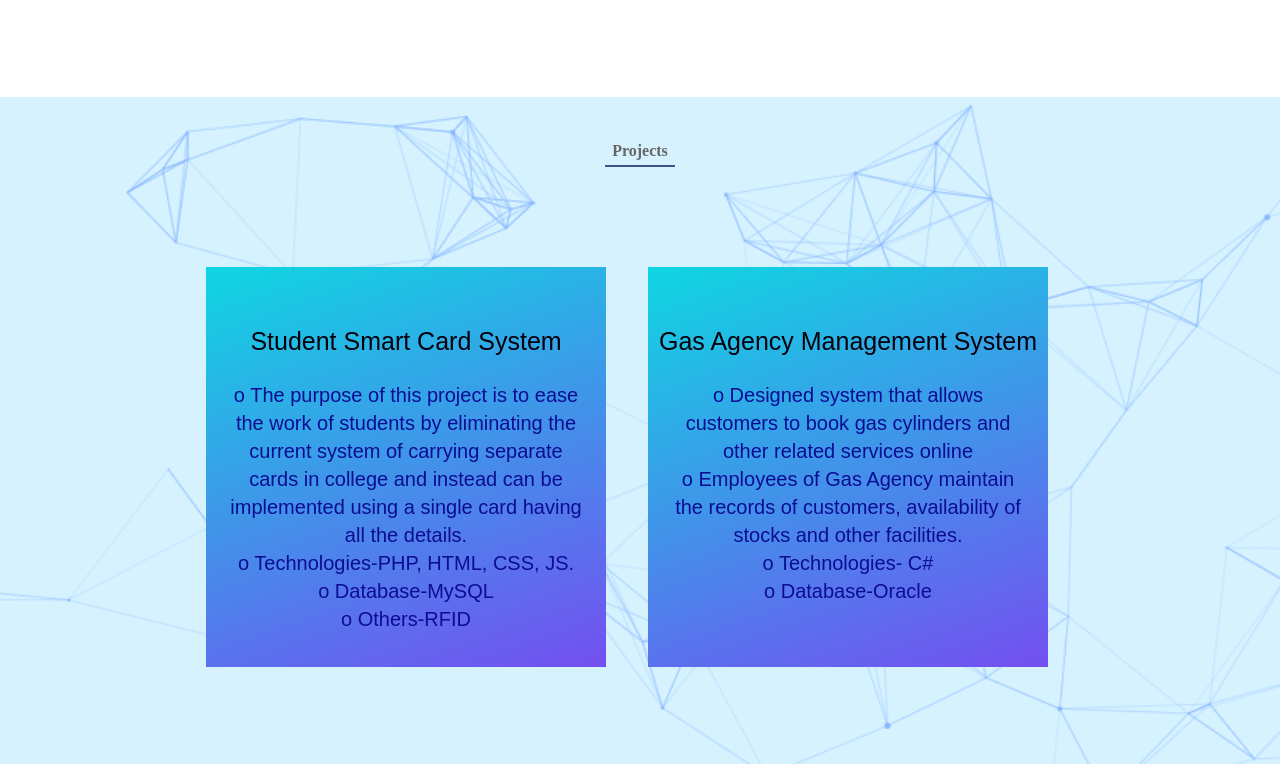
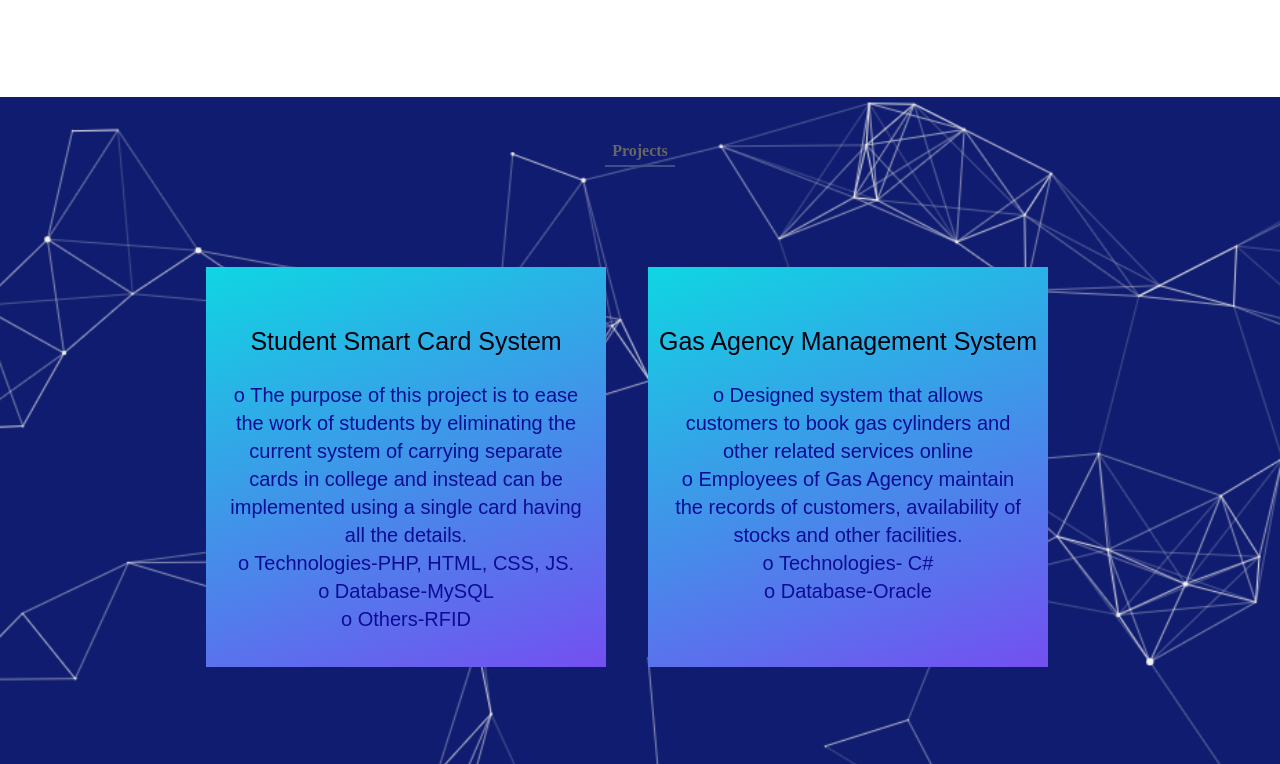
Before and after one commit to pkam10/repo-pri-2, a plain HTML site: page index.html in a window 1280 px wide. Shown: the part 1294-2058 px from the top of the page. Drawn offline with nearby package versions, Linux system fonts and the light colour scheme.

Commit message:
Update index.html

```diff
--- a/index.html
+++ b/index.html
@@ -106,7 +106,7 @@
   #services {
     margin: 0;
     padding: 0;
-    background-image: url("images/cool-background2.png");
+    background-image: url("images/cool-background.png");
     background-attachment: fixed;
     background-position: center;
     background-repeat: no-repeat;
```
